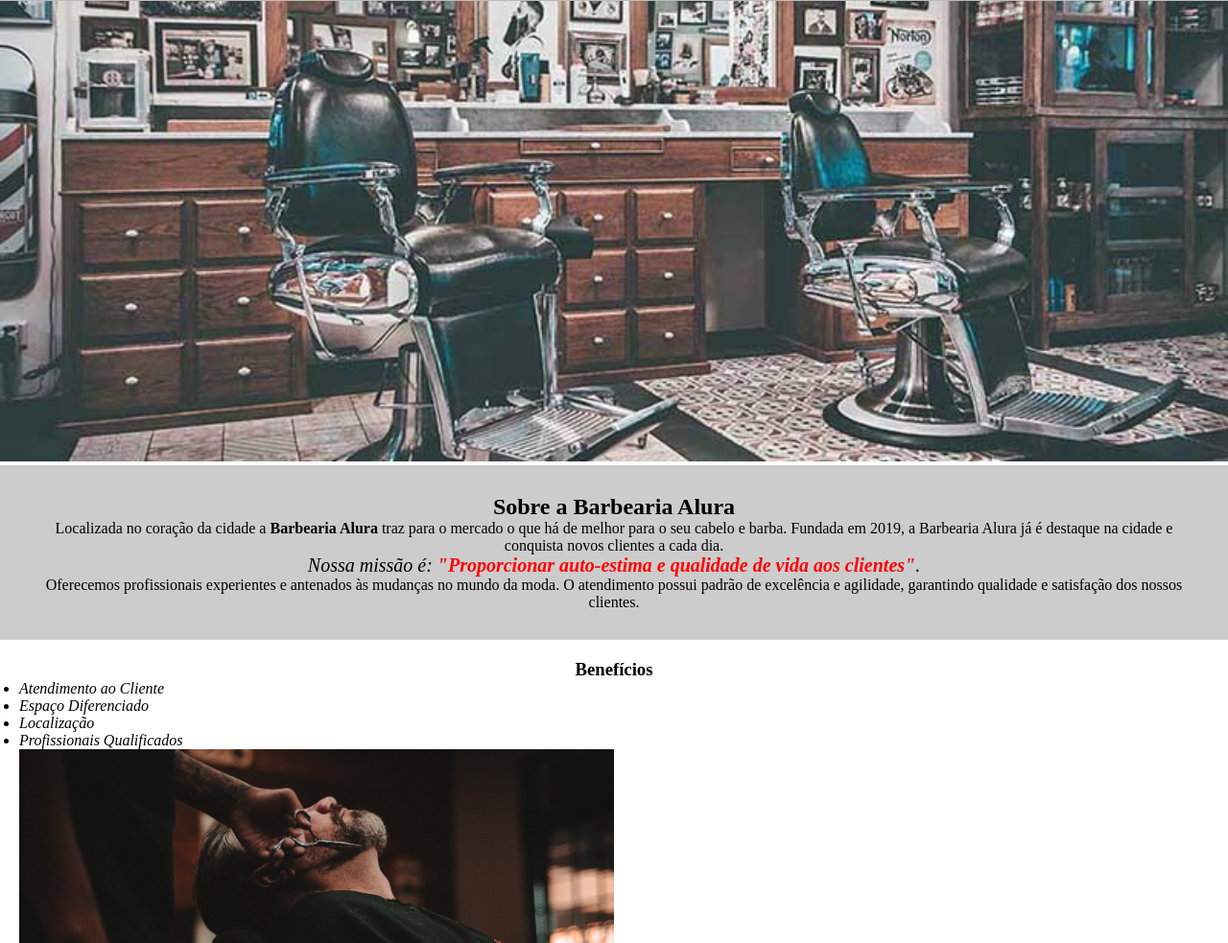
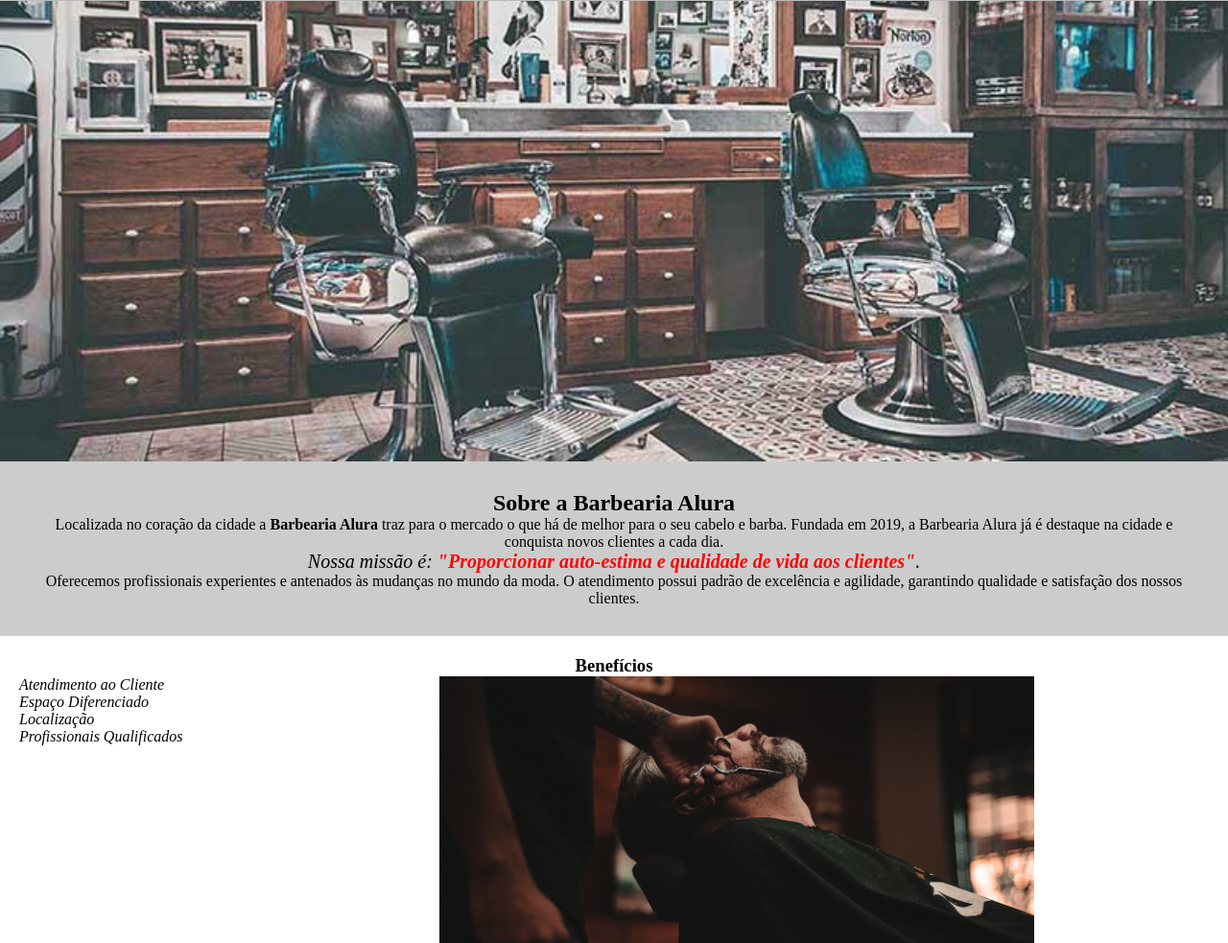
Before and after one commit to EduBarros101/Barbearia-Alura, a plain HTML site: page index.html in a window 1280 px wide. Shown: the part 297-1280 px from the top of the page at 96% size. Drawn offline with Linux system fonts and the light colour scheme.

Commit message:
Banner ajustado, sem espaçamentos. ul sem bullet

```diff
--- a/styles/style-home.scss
+++ b/styles/style-home.scss
@@ -9,6 +9,7 @@
 }
 
 #banner {
+  display: block;
   width: 100%;
 }
 
@@ -26,6 +27,14 @@
 .beneficios {
   background: #ffffff;
   padding: 20px;
+
+  ul {
+    display: inline-block;
+    list-style: none;
+    vertical-align: top;
+    width: 20%;
+    margin-right: 15%;
+  }
 }
 
 .titulo-principal {
@@ -81,13 +90,6 @@ nav {
   }
 }
 
-// ul {
-//   display: inline-block;
-//   vertical-align: top;
-//   width: 20%;
-//   margin-right: 15%;
-// }
-
 em strong {
   color: #ff0000;
 }
```
Also changed, not shown: styles/style-home.css, 1 other file.
